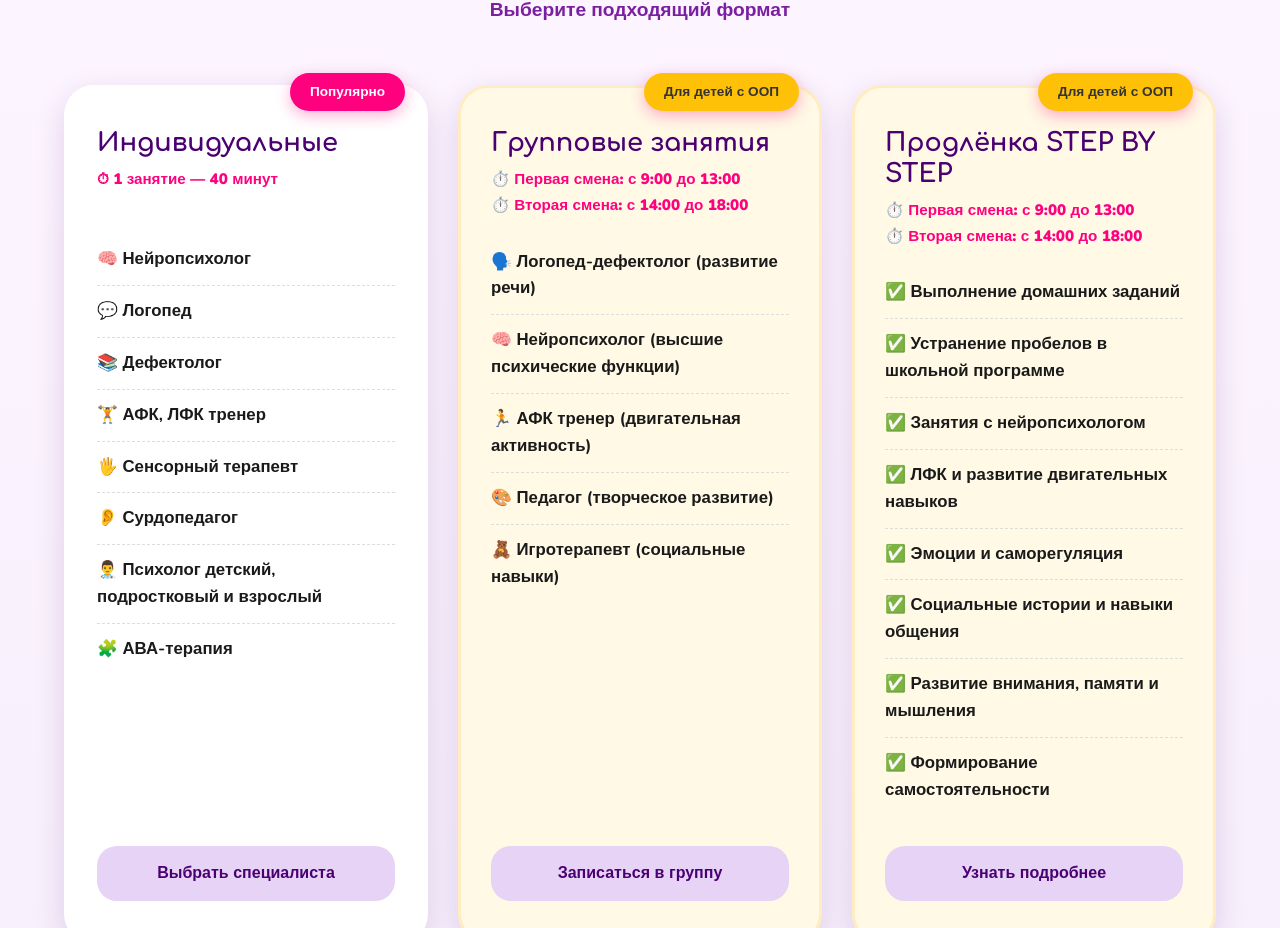
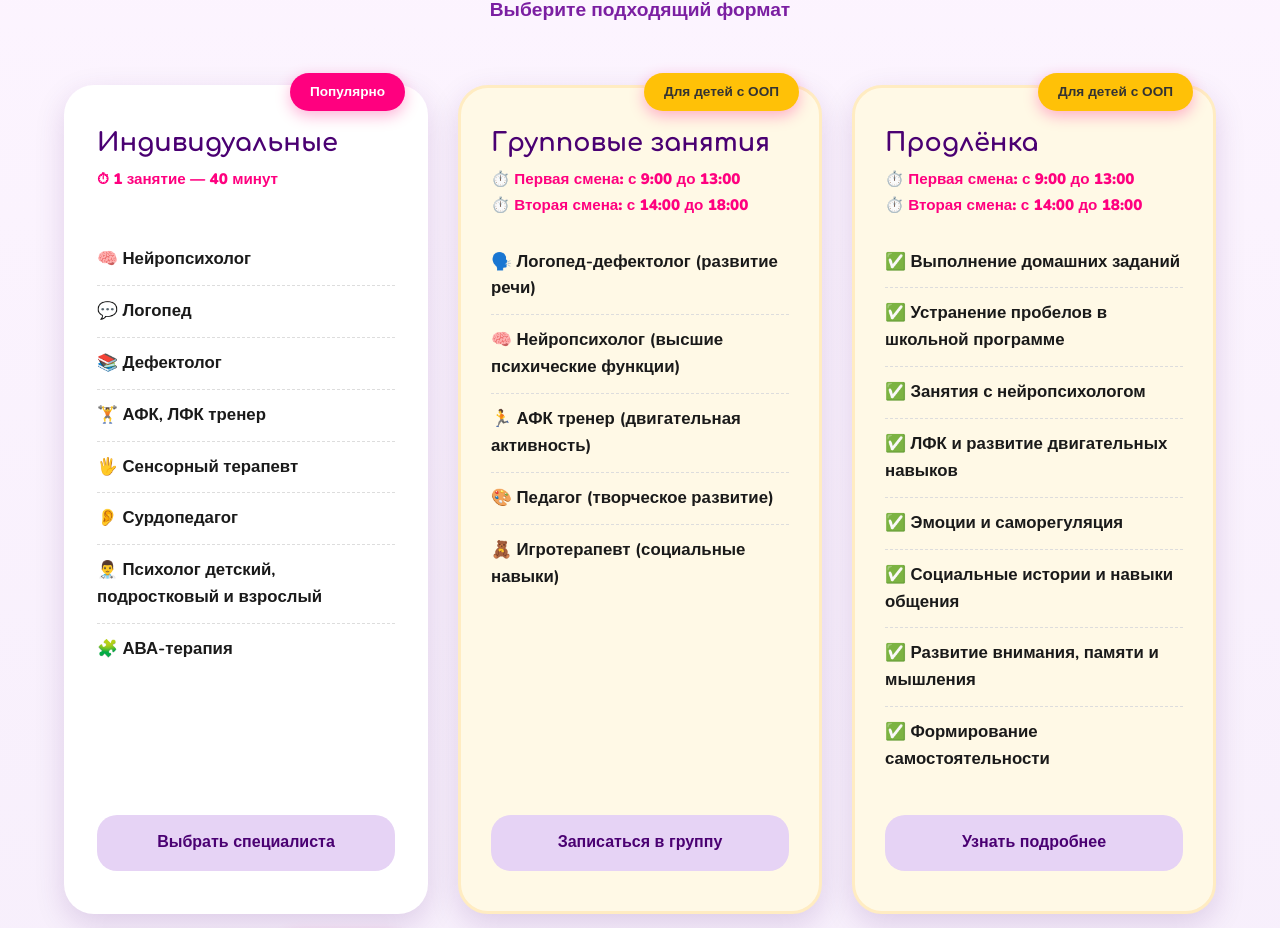
Before and after one commit to pavlina123/step-by-step, a React (Vite) app: page / in a window 1280 px wide. Shown: the part 10840-11768 px from the top of the page. Built offline with nearby package versions, Linux system fonts and the light colour scheme.

Commit message:
Убрал приставку STEP BY STEP у Продлёнки

```diff
--- a/src/Sections.jsx
+++ b/src/Sections.jsx
@@ -529,7 +529,7 @@ export function Services() {
 
         <div className="service-card highlight-card">
           <div className="service-badge gold">Для детей с ООП</div>
-          <h3>Продлёнка STEP BY STEP</h3>
+          <h3>Продлёнка</h3>
           <p className="service-time" style={{ display: 'flex', flexDirection: 'column', gap: '5px', fontSize: '0.9rem' }}>
             <span>⏱️ Первая смена: с 9:00 до 13:00</span>
             <span>⏱️ Вторая смена: с 14:00 до 18:00</span>
```
